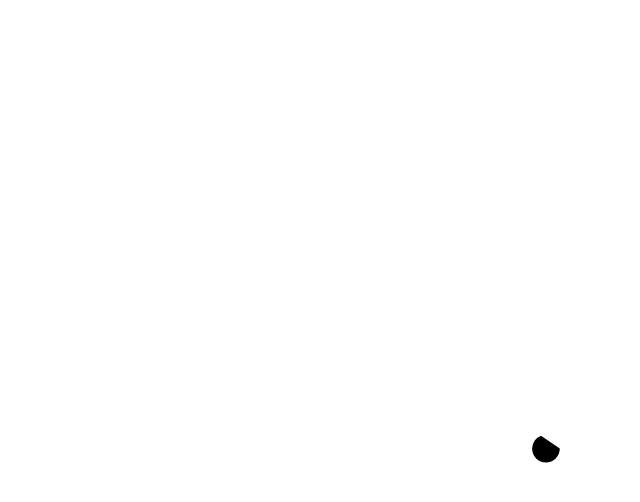
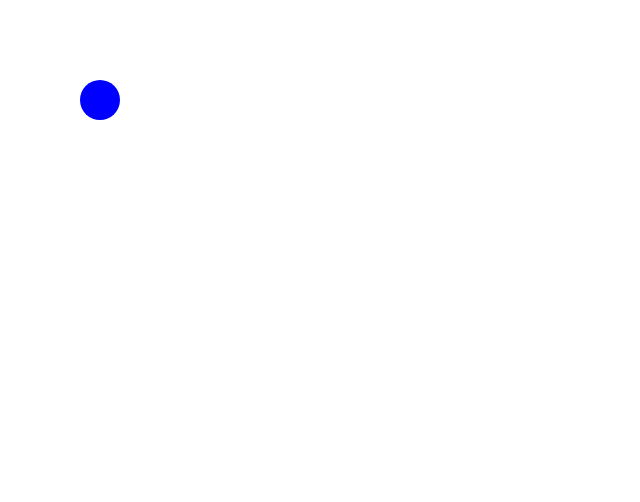
Before and after one commit to dkotula/shotshape, a React (Create React App) app: page / in a window 1280 px wide. Shown: the top 502 px of the page, without its empty margins (0-640 px from the left). Built offline with nearby package versions, Linux system fonts and the light colour scheme.

Commit message:
Added click events

```diff
--- /dev/null
+++ b/public/css/body.css
@@ -0,0 +1,3 @@
+body {
+    margin: 0;
+}
--- a/public/index.html
+++ b/public/index.html
@@ -6,6 +6,7 @@
     <title>ShotShape</title>
     <meta content="Dariusz Kotula" name="author">
     <link href="images/favicon.ico" rel="icon">
+    <link href="css/body.css" rel="stylesheet">
 </head>
 <body>
 <noscript>You need to enable javascript!</noscript>
--- a/src/App.js
+++ b/src/App.js
@@ -2,27 +2,36 @@ import React from 'react'
 import Canvas from './Canvas'
 
 function App() {
-    let x, y;
+    let x = 100, y = 100;
     const draw = (ctx, frameCount) => {
-        if (frameCount === 0 || frameCount % 100 === 0) {
-            x = 100 + Math.random() * 500;
-            y = 100 + Math.random() * 500;
-        }
+        // if (frameCount === 0 || frameCount % 100 === 0) {
+        //     // x = 100 + Math.random() * 500;
+        //     // y = 100 + Math.random() * 500;
+        // }
         ctx.clearRect(0, 0, ctx.canvas.width, ctx.canvas.height);
-        ctx.fillStyle = "#000000";
+        ctx.fillStyle = "#0000FF";
         ctx.beginPath();
         ctx.arc(
             x,
             y,
-            20 * Math.sin(frameCount * 0.05) ** 2,
+            20,
             0,
-            2 * Math.PI * Math.sin(frameCount * 0.05) ** 2
+            2 * Math.PI
         );
         ctx.fill();
     };
 
+    const mouseMove = (e) => {
+        x = e.clientX;
+        y = e.clientY;
+    }
+
+    const mouseClick = (e) => {
+        console.log(e)
+    }
+
     return (
-        <Canvas draw={draw} width={window.innerWidth} height={window.innerHeight}/>
+        <Canvas draw={draw} width={window.innerWidth} height={window.innerHeight} mouseMove={mouseMove} mouseClick={mouseClick}/>
     );
 }
 
--- a/src/Canvas.js
+++ b/src/Canvas.js
@@ -5,8 +5,7 @@ import useCanvas from "./useCanvas";
 const Canvas = props => {
     const {draw, options, ...rest} = props;
     const canvasRef = useCanvas(draw, options);
-
-    return <canvas ref={canvasRef} {...rest} />;
+    return <canvas ref={canvasRef} onMouseMove={rest.mouseMove} onClick={rest.mouseClick} />;
 };
 
 Canvas.defaultProps = {
--- a/src/useCanvas.js
+++ b/src/useCanvas.js
@@ -1,8 +1,9 @@
 import {useEffect, useRef} from "react";
 
 const updateCanvasSize = (canvas, context) => {
-    const {width, height} = canvas.getBoundingClientRect();
-
+    //const {width, height} = canvas.getBoundingClientRect();
+    const width = window.innerWidth;
+    const height = window.innerHeight;
     if (canvas.width !== width || canvas.height !== height) {
         const {devicePixelRatio: ratio = 1} = window;
         canvas.width = width * ratio;
```
